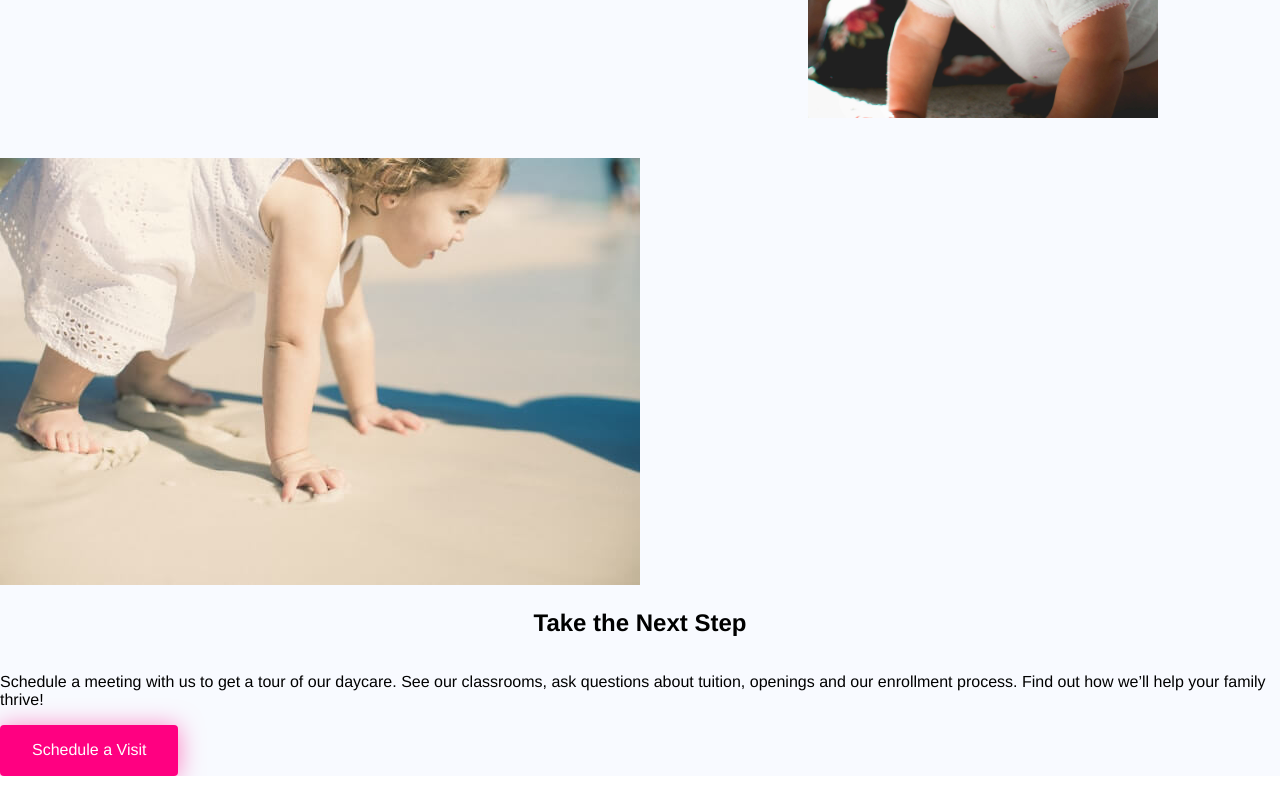
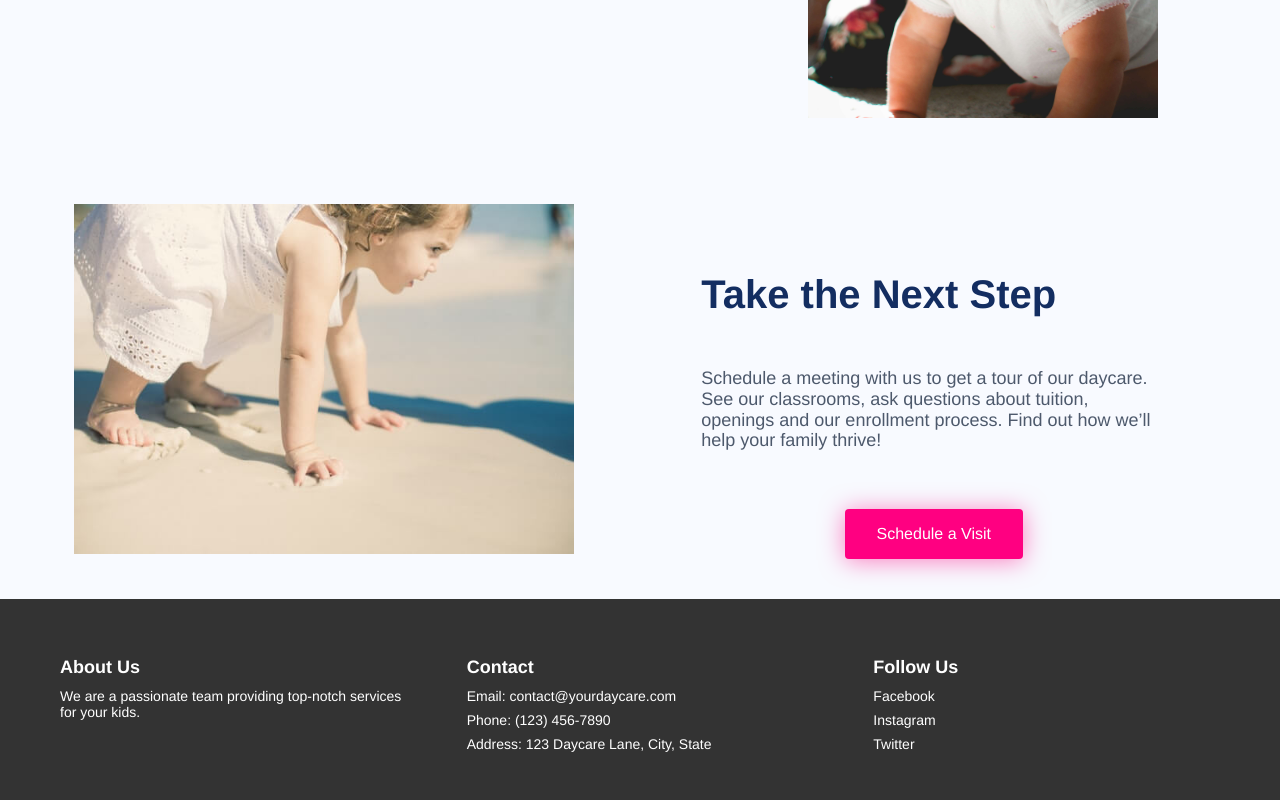
Before and after one commit to queenhekate/childcare_frontend, a React (Vite) app: page / in a window 1280 px wide. Shown: the part 1517-2317 px from the top of the page. Before the commit the page ends 2293 px from the top, so only its background shows below. Built offline with nearby package versions, Linux system fonts and the light colour scheme.

Commit message:
add footer

```diff
--- a/src/Components/App/App.jsx
+++ b/src/Components/App/App.jsx
@@ -1,12 +1,14 @@
 import './App.css'
 import Header from '../Header/Header'
 import Main from '../Main/Main'
+import Footer from '../Footer/Footer';
 
 function App() {
 return <div className="page">
   <div className="page-content">
-    <Header></Header>
-    <Main></Main>
+    <Header />
+    <Main />
+    <Footer />
   </div>
   </div>
 }
--- a/src/Components/Footer/Footer.css
+++ b/src/Components/Footer/Footer.css
@@ -0,0 +1,50 @@
+/* Footer styling */
+.footer {
+    background-color: #333;
+    color: #fff;
+    display: grid;
+    grid-template-columns: repeat(3, 1fr);
+    gap: 20px;
+    padding: 40px;
+    text-align: left;
+  }
+
+  .footer__column {
+    padding: 0 20px;
+  }
+
+  .footer__column h3 {
+    font-size: 18px;
+    margin-bottom: 10px;
+  }
+
+  .footer__column p,
+  .footer__column ul {
+    font-size: 14px;
+    margin: 0;
+  }
+
+  .footer__column ul {
+    list-style-type: none;
+    padding-left: 0;
+  }
+
+  .footer__column ul li {
+    margin-bottom: 8px;
+  }
+
+  .footer__column a {
+    color: #fff;
+    text-decoration: none;
+  }
+
+  .footer__column a:hover {
+    text-decoration: underline;
+  }
+
+  @media (max-width: 768px) {
+    .footer {
+      grid-template-columns: 1fr;
+      text-align: center;
+    }
+  }
--- a/src/Components/Footer/Footer.jsx
+++ b/src/Components/Footer/Footer.jsx
@@ -0,0 +1,31 @@
+import React from 'react';
+import './Footer.css'; // Make sure to create a CSS file for styling
+
+const Footer = () => {
+  return (
+    <footer className="footer">
+      <div className="footer__column">
+        <h3>About Us</h3>
+        <p>We are a passionate team providing top-notch services for your kids.</p>
+      </div>
+      <div className="footer__column">
+        <h3>Contact</h3>
+        <ul>
+          <li>Email: contact@yourdaycare.com</li>
+          <li>Phone: (123) 456-7890</li>
+          <li>Address: 123 Daycare Lane, City, State</li>
+        </ul>
+      </div>
+      <div className="footer__column">
+        <h3>Follow Us</h3>
+        <ul>
+          <li><a href="#">Facebook</a></li>
+          <li><a href="#">Instagram</a></li>
+          <li><a href="#">Twitter</a></li>
+        </ul>
+      </div>
+    </footer>
+  );
+};
+
+export default Footer;
--- a/src/Components/Header/Header.jsx
+++ b/src/Components/Header/Header.jsx
@@ -8,7 +8,7 @@ function Header() {
     <header className="header">
       <div className="header__logo-container">
       <img src={headerLogo} alt="App logo" className="header__logo" />
-      <p className="header__logo-text">Child of Nature</p>
+      <p className="header__logo-text">Child of Nature Daycare</p>
       </div>
       <div className="header__menu-container">
         <p className="header__menu-text">About</p>
--- a/src/Components/Main/Main.css
+++ b/src/Components/Main/Main.css
@@ -28,17 +28,42 @@ font-size: large;
     width: 350px;;
 }
 
-.main__booking {
-    padding: 40px 30px;
+.main__booking-container {
+padding: 40px 30px;
+display: flex;
+align-items: center;
+justify-content: space-around;
+}
+
+.main__booking-image {
+  width: 500px;
+  height: 350px;
+}
+
+.main__booking-wrap {
+  display: flex;
+  flex-direction: column;
+  align-items: center;
+
 }
 
 .main__booking-text {
     display: flex;
     flex-direction: column;
-    align-items: center;
+    text-align: left;
+    width: 465px;
+    color: #4d596c;
+  font-size: 18px;
+  padding: 40px;
+}
+
+.main__booking-heading {
+  font-size: 40px;
+  color: #132d61;
 }
 
 .main__booking-btn{
+  max-width: 200px;
     z-index: 999;
   display: inline-block;
   font-size: 1em;
--- a/src/Components/Main/Main.jsx
+++ b/src/Components/Main/Main.jsx
@@ -37,10 +37,10 @@ function Main() {
     </section>
     <section>
         <div className="main__booking-container">
-             <img src={bookingImage} alt="App logo" className="main__booking-image" />
+             <img src={bookingImage} alt="Schedule a Tour" className="main__booking-image" />
        <div className="main__booking-wrap">
         <div className="main__booking-text">
-        <h2>Take the Next Step</h2>
+        <h2 className="main__booking-heading">Take the Next Step</h2>
         <p>Schedule a meeting with us to get a tour of our daycare.
         See our classrooms, ask questions about tuition, openings
         and our enrollment process. Find out how we’ll help your
```
